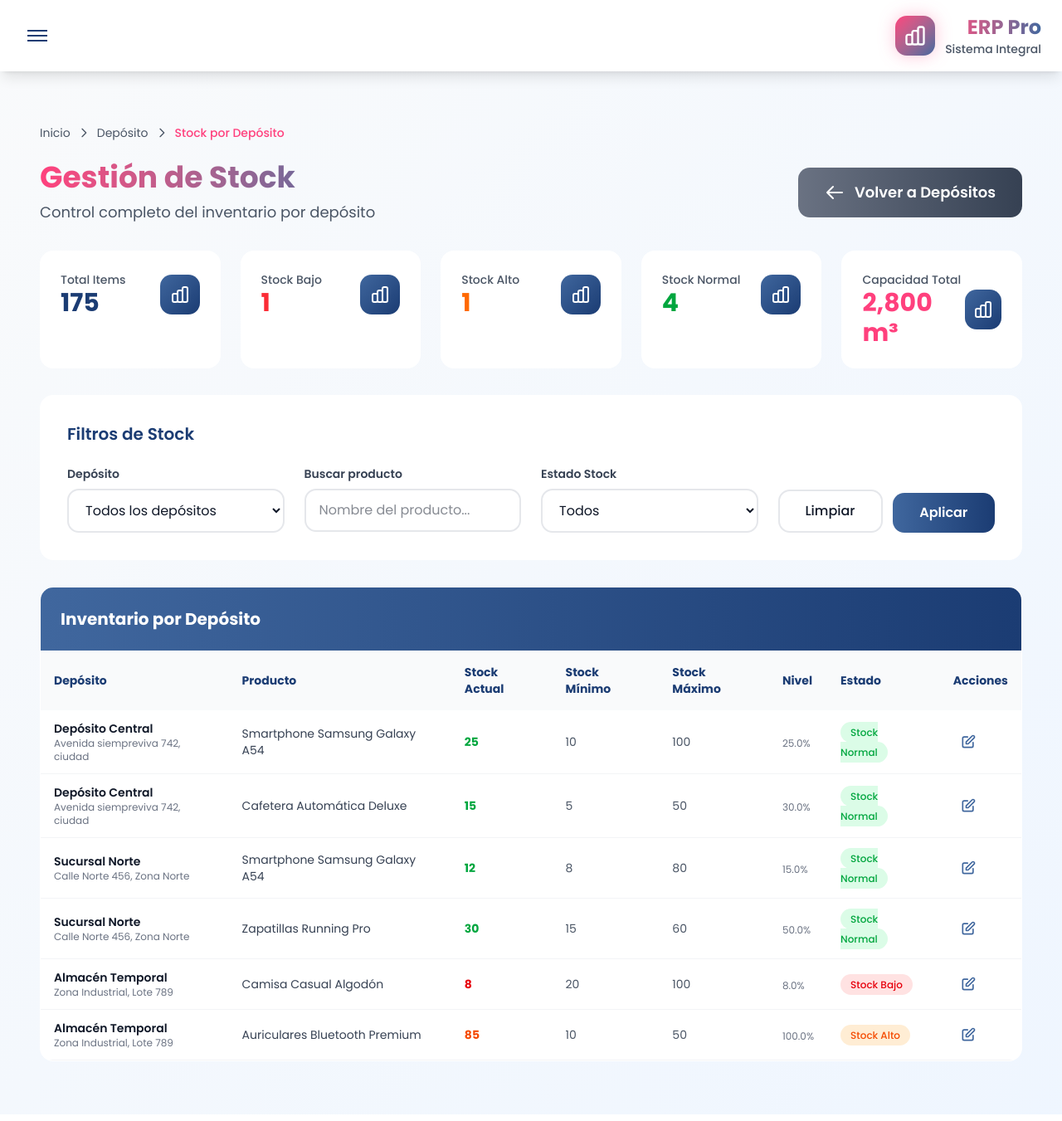
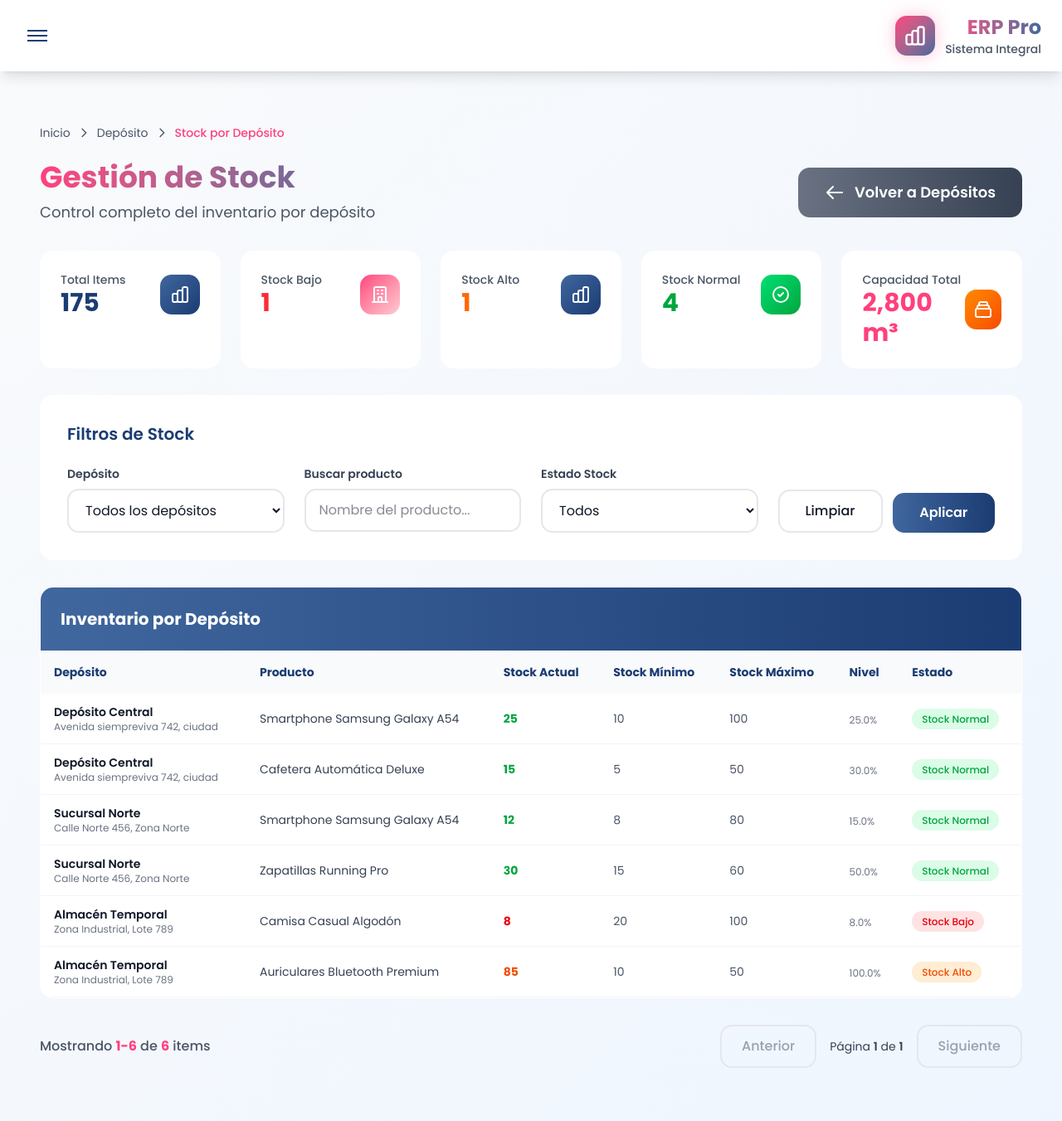
Before and after one commit to davidelcastillo/alfa-y-omega-sist3, a Next.js app: page /depositos/stock in a window 1280 px wide. Shown: the whole page at 83% size. Built offline with nearby package versions, Linux system fonts and the light colour scheme.

Commit message:
Modificación del frontend de deposito para conectarlo con gestión de stock

```diff
--- a/src/app/depositos/page.tsx
+++ b/src/app/depositos/page.tsx
@@ -1,6 +1,6 @@
 'use client'
 
-import { useMemo, useState } from 'react'
+import { useMemo, useState, useEffect } from 'react'
 import StatsCards from '@/components/depositos/StatsCards'
 import Filters from '@/components/depositos/Filters'
 import DepositsTable from '@/components/depositos/DepositsTable'
@@ -16,6 +16,7 @@ type FiltersState = {
 }
 
 const DEFAULT_FILTERS: FiltersState = { search: '', tipo: '', estado: '' }
+const PAGE_SIZE = 10
 
 export default function DepositosPage() {
   const [deposits, setDeposits] = useState<Deposito[]>(depositsMock)
@@ -26,12 +27,29 @@ export default function DepositosPage() {
   const filtered = useMemo(() => {
     const q = filters.search.toLowerCase()
     return deposits.filter(d => {
-      const bySearch = !q || [d.nombre, d.ubicacion, d.ciudad, d.provincia].some(s => s.toLowerCase().includes(q))
-      const byTipo   = !filters.tipo   || d.tipo === filters.tipo
+      const bySearch =
+        !q ||
+        [d.nombre, d.ubicacion, d.ciudad, d.provincia]
+          .filter(Boolean)
+          .some(s => (s as string).toLowerCase().includes(q))
+      const byTipo = !filters.tipo || d.tipo === filters.tipo
       const byEstado = !filters.estado || d.estado === filters.estado
       return bySearch && byTipo && byEstado
     })
   }, [deposits, filters])
+
+  // --- Paginación ---
+  const [page, setPage] = useState(1)
+  useEffect(() => { setPage(1) }, [filters]) // reset al cambiar filtros
+  const totalItems = filtered.length
+  const totalPages = Math.max(1, Math.ceil(totalItems / PAGE_SIZE))
+  useEffect(() => {
+    if (page > totalPages) setPage(totalPages)
+  }, [page, totalPages])
+
+  const start = (page - 1) * PAGE_SIZE
+  const end = Math.min(start + PAGE_SIZE, totalItems)
+  const pageItems = filtered.slice(start, end)
 
   function onEdit(id: number) {
     const dep = deposits.find(d => d.id === id) ?? null
@@ -91,15 +109,16 @@ export default function DepositosPage() {
             <span>Nuevo Depósito</span>
           </button>
 
-          {/* Gestionar Stock (Link estilizado como botón) */}
+          {/* Gestionar Stock */}
           <Link
             href="/depositos/stock"
-              className="bg-gradient-to-r from-primary-blue to-dark-blue text-white px-8 py-4 rounded-xl font-semibold flex items-center space-x-3 text-lg hover:shadow-lg transition-all">
-              <svg className="w-6 h-6" fill="none" stroke="currentColor" viewBox="0 0 24 24" aria-hidden>
-                <path strokeLinecap="round" strokeLinejoin="round" strokeWidth="2" d="M9 19v-6a2 2 0 00-2-2H5a2 2 0 00-2 2v6a2 2 0 002 2h2a2 2 0 002-2zm0 0V9a2 2 0 012-2h2a2 2 0 012 2v10m-6 0a2 2 0 002 2h2a2 2 0 002-2m0 0V5a2 2 0 012-2h2a2 2 0 012 2v14a2 2 0 01-2 2h-2a2 2 0 01-2-2z"/>
-              </svg>
-              <span>Gestionar Stock</span>
-            </Link>
+            className="bg-gradient-to-r from-primary-blue to-dark-blue text-white px-8 py-4 rounded-xl font-semibold flex items-center space-x-3 text-lg hover:shadow-lg transition-all"
+          >
+            <svg className="w-6 h-6" fill="none" stroke="currentColor" viewBox="0 0 24 24" aria-hidden>
+              <path strokeLinecap="round" strokeLinejoin="round" strokeWidth="2" d="M9 19v-6a2 2 0 00-2-2H5a2 2 0 00-2 2v6a2 2 0 002 2h2a2 2 0 002-2zm0 0V9a2 2 0 012-2h2a2 2 0 012 2v10m-6 0a2 2 0 002 2h2a2 2 0 002-2m0 0V5a2 2 0 012-2h2a2 2 0 012 2v14a2 2 0 01-2 2h-2a2 2 0 01-2-2z"/>
+            </svg>
+            <span>Gestionar Stock</span>
+          </Link>
         </div>
       </div>
 
@@ -108,25 +127,46 @@ export default function DepositosPage() {
       <Filters
         value={filters}
         onChange={setFilters}
-        onApply={() => { /* el filtro ya es reactivo */ }}
+        onApply={() => { /* reactivo */ }}
       />
 
       <DepositsTable
-        deposits={filtered}
+        deposits={pageItems}
         onEdit={onEdit}
         onDelete={onDelete}
       />
 
-      {/* Paginación placeholder */}
-      <div className="flex flex-col md:flex-row justify-between items-center mt-8 space-y-4 md:space-y-0">
+      {/* Footer / Paginación */}
+      <div className="flex flex-col md:flex-row justify-between items-center mt-8 gap-4">
         <p className="text-gray-600 font-medium">
-          Mostrando <span className="font-bold text-primary-pink">{filtered.length}</span> de{' '}
-          <span className="font-bold text-primary-pink">{deposits.length}</span> depósitos
+          {totalItems === 0 ? (
+            <>Mostrando <span className="font-bold text-primary-pink">0</span> de <span className="font-bold text-primary-pink">0</span> depósitos</>
+          ) : (
+            <>Mostrando <span className="font-bold text-primary-pink">{start + 1}-{end}</span> de <span className="font-bold text-primary-pink">{totalItems}</span> depósitos</>
+          )}
         </p>
-        <div className="flex space-x-2">
-          <button className="px-6 py-3 border-2 border-gray-200 rounded-xl hover:bg-gray-50 transition-colors font-medium">Anterior</button>
-          <button className="px-6 py-3 bg-gradient-to-r from-primary-pink to-light-pink text-white rounded-xl font-medium">1</button>
-          <button className="px-6 py-3 border-2 border-gray-200 rounded-xl hover:bg-gray-50 transition-colors font-medium">Siguiente</button>
+        <div className="flex items-center gap-2">
+          <button
+            onClick={() => setPage(p => Math.max(1, p - 1))}
+            disabled={page <= 1}
+            className={`px-6 py-3 border-2 rounded-xl font-medium transition-colors
+              ${page <= 1 ? 'border-gray-200 text-gray-400 cursor-not-allowed' : 'border-gray-200 hover:bg-gray-50'}`}
+          >
+            Anterior
+          </button>
+
+          <span className="text-sm text-gray-700 px-2">
+            Página <span className="font-semibold">{Math.min(page, totalPages)}</span> de <span className="font-semibold">{totalPages}</span>
+          </span>
+
+          <button
+            onClick={() => setPage(p => Math.min(totalPages, p + 1))}
+            disabled={page >= totalPages}
+            className={`px-6 py-3 border-2 rounded-xl font-medium transition-colors
+              ${page >= totalPages ? 'border-gray-200 text-gray-400 cursor-not-allowed' : 'border-gray-200 hover:bg-gray-50'}`}
+          >
+            Siguiente
+          </button>
         </div>
       </div>
 
--- a/src/app/depositos/stock/page.tsx
+++ b/src/app/depositos/stock/page.tsx
@@ -1,14 +1,13 @@
 'use client'
 
-import { useMemo, useState } from 'react'
-import { depositsMock, productsLiteMock, stockItemsMock } from '@/lib/deposito/productsData'
+import { useMemo, useState, useEffect } from 'react'
+import { useSearchParams } from 'next/navigation'
+import { depositsMock, productsLiteMock, stockItemsMock } from '@/lib/deposito/productsData' // borrar este al final del sprint
 import type { Deposito, ProductoLite } from '@/lib/deposito/types'
 import StockStatsCards from '@/components/depositos/StockStatsCards'
 import StockFilters, { type StockFiltersState } from '@/components/depositos/StockFilters'
 import StockTable from '@/components/depositos/StockTable'
-import StockModal from '@/components/depositos/StockModal'
 import Link from 'next/link'
-
 
 export type StockStatus = 'bajo' | 'normal' | 'alto'
 
@@ -60,17 +59,25 @@ function toUI(
 }
 
 const DEFAULT_FILTERS: StockFiltersState = { depositId: '', productQuery: '', status: '' }
+const PAGE_SIZE = 10
 
 export default function StockPage() {
-  const [deposits, setDeposits] = useState(depositsMock)
+  const searchParams = useSearchParams()
+  const initialDepositId = useMemo<number | ''>(() => {
+    const v = searchParams.get('depositId')
+    const n = v ? Number(v) : NaN
+    return Number.isFinite(n) && n > 0 ? n : ''
+  }, [searchParams])
+
+  const [deposits] = useState(depositsMock)
   const [products] = useState(productsLiteMock)
   const [stock] = useState(() => toUI(deposits, products))
-  const [filters, setFilters] = useState<StockFiltersState>(DEFAULT_FILTERS)
+  const [filters, setFilters] = useState<StockFiltersState>({
+    ...DEFAULT_FILTERS,
+    depositId: initialDepositId, // preselecciona depósito desde la URL
+  })
 
-  // Modal edición/ajuste
-  const [open, setOpen] = useState(false)
-  const [editingId, setEditingId] = useState<number | null>(null)
-
+  // ---- Filtro (reactivo) ----
   const filtered = useMemo(() => {
     const byDeposit = (s: UIStock) => !filters.depositId || s.depositId === filters.depositId
     const q = filters.productQuery.trim().toLowerCase()
@@ -79,7 +86,7 @@ export default function StockPage() {
     return stock.filter(s => byDeposit(s) && byProduct(s) && byStatus(s))
   }, [stock, filters])
 
-  // para stats: capacidad total de depósitos involucrados en los resultados
+  // ---- Stats usan todos los filtrados (no solo la página) ----
   const involvedDepositIds = useMemo(
     () => Array.from(new Set(filtered.map(r => r.depositId))),
     [filtered]
@@ -89,28 +96,17 @@ export default function StockPage() {
     [deposits, involvedDepositIds]
   )
 
-  // acciones tabla
-  const onEdit = (id: number) => { setEditingId(id); setOpen(true) }
-  const onSave = (patch: Partial<UIStock> & { id: number }) => {
-    // Base demo: solo actualiza UI local en memoria
-    // (Si después querés llevarlo a DB, acá va el fetch a tu API y un refresh de datos)
-    const idx = stock.findIndex(s => s.id === patch.id)
-    if (idx >= 0) {
-      const current = stock[idx]
-      const next = {
-        ...current,
-        ...patch,
-      }
-      // sincronizar status y progress si cambió algún valor
-      next.status = statusOf(next)
-      next.progress = next.stockMaximo > 0 ? Math.min((next.stockActual / next.stockMaximo) * 100, 100) : 0
-      stock[idx] = next
-    }
-    setOpen(false)
-    setEditingId(null)
-  }
+  // ---- Paginación (como en productos) ----
+  const [page, setPage] = useState(1)
+  useEffect(() => { setPage(1) }, [filters]) // reset al cambiar filtros
 
-  const editing = editingId ? filtered.find(x => x.id === editingId) ?? null : null
+  const totalItems = filtered.length
+  const totalPages = Math.max(1, Math.ceil(totalItems / PAGE_SIZE))
+  useEffect(() => { if (page > totalPages) setPage(totalPages) }, [page, totalPages])
+
+  const start = (page - 1) * PAGE_SIZE
+  const end = Math.min(start + PAGE_SIZE, totalItems)
+  const pageItems = filtered.slice(start, end)
 
   return (
     <main className="max-w-7xl mx-auto px-6 py-8 screen-transition">
@@ -142,22 +138,15 @@ export default function StockPage() {
             className="bg-gradient-to-r from-gray-500 to-gray-700 text-white px-8 py-4 rounded-xl font-semibold flex items-center space-x-3 text-lg hover:shadow-lg transition-all"
           >
             <svg className="w-6 h-6" fill="none" stroke="currentColor" viewBox="0 0 24 24" aria-hidden>
-              <path
-                strokeLinecap="round"
-                strokeLinejoin="round"
-                strokeWidth="2"
-                d="M10 19l-7-7m0 0l7-7m-7 7h18"
-              />
+              <path strokeLinecap="round" strokeLinejoin="round" strokeWidth="2" d="M10 19l-7-7m0 0l7-7m-7 7h18" />
             </svg>
             <span>Volver a Depósitos</span>
           </Link>
         </div>
       </div>
 
-
       {/* Stats */}
       <StockStatsCards stock={filtered} deposits={involvedDeposits} />
-
 
       {/* Filtros */}
       <StockFilters
@@ -165,21 +154,45 @@ export default function StockPage() {
         products={products}
         value={filters}
         onChange={setFilters}
-        onApply={() => { /* opcional: ya filtra en vivo */ }}
+        onApply={() => { /* ya filtra en vivo */ }}
       />
 
-      {/* Tabla */}
-      <StockTable items={filtered} onEdit={onEdit} />
+      {/* Tabla (paginada) */}
+      <StockTable items={pageItems} />
 
-      {/* Modal edición */}
-      <StockModal
-        open={open}
-        item={editing}
-        deposits={deposits}
-        products={products}
-        onClose={() => { setOpen(false); setEditingId(null) }}
-        onSave={onSave}
-      />
+      {/* Footer / Paginación */}
+      <div className="flex flex-col md:flex-row justify-between items-center mt-8 gap-4">
+        <p className="text-gray-600 font-medium">
+          {totalItems === 0 ? (
+            <>Mostrando <span className="font-bold text-primary-pink">0</span> de <span className="font-bold text-primary-pink">0</span> items</>
+          ) : (
+            <>Mostrando <span className="font-bold text-primary-pink">{start + 1}-{end}</span> de <span className="font-bold text-primary-pink">{totalItems}</span> items</>
+          )}
+        </p>
+        <div className="flex items-center gap-2">
+          <button
+            onClick={() => setPage(p => Math.max(1, p - 1))}
+            disabled={page <= 1}
+            className={`px-6 py-3 border-2 rounded-xl font-medium transition-colors
+              ${page <= 1 ? 'border-gray-200 text-gray-400 cursor-not-allowed' : 'border-gray-200 hover:bg-gray-50'}`}
+          >
+            Anterior
+          </button>
+
+          <span className="text-sm text-gray-700 px-2">
+            Página <span className="font-semibold">{Math.min(page, totalPages)}</span> de <span className="font-semibold">{totalPages}</span>
+          </span>
+
+          <button
+            onClick={() => setPage(p => Math.min(totalPages, p + 1))}
+            disabled={page >= totalPages}
+            className={`px-6 py-3 border-2 rounded-xl font-medium transition-colors
+              ${page >= totalPages ? 'border-gray-200 text-gray-400 cursor-not-allowed' : 'border-gray-200 hover:bg-gray-50'}`}
+          >
+            Siguiente
+          </button>
+        </div>
+      </div>
     </main>
   )
 }
--- a/src/components/depositos/StockStatsCards.tsx
+++ b/src/components/depositos/StockStatsCards.tsx
@@ -1,5 +1,42 @@
 import type { Deposito } from '@/lib/deposito/types'
-import type { UIStock, StockStatus } from '@/app/depositos/stock/page.tsx' //agregue .tsx
+import type { UIStock } from '@/app/depositos/stock/page.tsx' // si podés, mové estos types a /lib para evitar importar desde pages
+
+// Opcional: si este comp se usa dentro de una Client Page, ya se renderiza en el cliente.
+// Si lo usás desde Server, agregá 'use client' arriba para evitar issues con toLocaleString.
+
+function Icon({ name }: { name: 'building' | 'check' | 'bars' | 'capacity' }) {
+  const cls = 'w-6 h-6 text-white'
+  switch (name) {
+    case 'building':
+      return (
+        <svg className={cls} fill="none" stroke="currentColor" viewBox="0 0 24 24" aria-hidden>
+          <path strokeLinecap="round" strokeLinejoin="round" strokeWidth="2"
+            d="M19 21V5a2 2 0 00-2-2H7a2 2 0 00-2 2v16m14 0h2m-2 0h-5m-9 0H3m2 0h5M9 7h1m-1 4h1m4-4h1m-1 4h1m-5 10v-5a1 1 0 011-1h2a1 1 0 011 1v5m-4 0h4"/>
+        </svg>
+      )
+    case 'check':
+      return (
+        <svg className={cls} fill="none" stroke="currentColor" viewBox="0 0 24 24" aria-hidden>
+          <path strokeLinecap="round" strokeLinejoin="round" strokeWidth="2"
+            d="M9 12l2 2 4-4m6 2a9 9 0 11-18 0 9 9 0 0118 0z"/>
+        </svg>
+      )
+    case 'bars':
+      return (
+        <svg className={cls} fill="none" stroke="currentColor" viewBox="0 0 24 24" aria-hidden>
+          <path strokeLinecap="round" strokeLinejoin="round" strokeWidth="2"
+            d="M9 19v-6a2 2 0 00-2-2H5a2 2 0 00-2 2v6a2 2 0 002 2h2a2 2 0 002-2zm0 0V9a2 2 0 012-2h2a2 2 0 012 2v10m-6 0a2 2 0 002 2h2a2 2 0 002-2m0 0V5a2 2 0 012-2h2a2 2 0 012 2v14a2 2 0 01-2 2h-2a2 2 0 01-2-2z"/>
+        </svg>
+      )
+    case 'capacity':
+      return (
+        <svg className={cls} fill="none" stroke="currentColor" viewBox="0 0 24 24" aria-hidden>
+          <path strokeLinecap="round" strokeLinejoin="round" strokeWidth="2"
+            d="M19 11H5m14 0a2 2 0 012 2v6a2 2 0 01-2 2H5a2 2 0 01-2-2v-6a2 2 0 012-2m14 0V9a2 2 0 00-2-2M5 11V9a2 2 0 012-2m0 0V5a2 2 0 012-2h6a2 2 0 012 2v2M7 7h10"/>
+        </svg>
+      )
+  }
+}
 
 export default function StockStatsCards({
   stock,
@@ -8,24 +45,33 @@ export default function StockStatsCards({
   stock: UIStock[]
   deposits: Deposito[]
 }) {
-  const sum = (a: number, b: number) => a + b
-  const totalItems = stock.map(s => s.stockActual).reduce(sum, 0)
+  const totalItems = stock.reduce((s, it) => s + Number(it?.stockActual ?? 0), 0)
   const stockBajo   = stock.filter(s => s.status === 'bajo').length
   const stockAlto   = stock.filter(s => s.status === 'alto').length
   const stockNormal = stock.filter(s => s.status === 'normal').length
-  const totalCapacity = deposits.reduce((acc, d) => acc + (d.capacidad || 0), 0)
+  const totalCapacity = deposits.reduce((acc, d) => acc + (Number(d.capacidad) || 0), 0)
 
-  const Card = ({ title, value, accent }: { title: string; value: string | number; accent: string }) => (
+  const Card = ({
+    title,
+    value,
+    accent,
+    icon,
+    iconBg,
+  }: {
+    title: string
+    value: string | number
+    accent: string
+    icon: 'building' | 'check' | 'bars' | 'capacity'
+    iconBg: string // e.g. 'from-primary-pink to-light-pink'
+  }) => (
     <div className="glass-effect rounded-2xl p-6 card-hover">
       <div className="flex items-center justify-between">
         <div>
           <p className="text-gray-600 text-sm font-medium">{title}</p>
           <p className={`text-3xl font-bold ${accent}`}>{value}</p>
         </div>
-        <div className="w-12 h-12 bg-gradient-to-br from-primary-blue to-dark-blue rounded-xl flex items-center justify-center">
-          <svg className="w-6 h-6 text-white" fill="none" stroke="currentColor" viewBox="0 0 24 24">
-            <path strokeLinecap="round" strokeLinejoin="round" strokeWidth="2" d="M9 19v-6a2 2 0 00-2-2H5a2 2 0 00-2 2v6a2 2 0 002 2h2a2 2 0 002-2zm0 0V9a2 2 0 012-2h2a2 2 0 012 2v10m-6 0a2 2 0 002 2h2a2 2 0 002-2m0 0V5a2 2 0 012-2h2a2 2 0 012 2v14a2 2 0 01-2 2h-2a2 2 0 01-2-2z"/>
-          </svg>
+        <div className={`w-12 h-12 bg-gradient-to-br ${iconBg} rounded-xl flex items-center justify-center`}>
+          <Icon name={icon} />
         </div>
       </div>
     </div>
@@ -33,11 +79,41 @@ export default function StockStatsCards({
 
   return (
     <div className="grid grid-cols-1 md:grid-cols-5 gap-6 mb-8">
-      <Card title="Total Items"   value={totalItems.toLocaleString()} accent="text-dark-blue" />
-      <Card title="Stock Bajo"    value={stockBajo}   accent="text-red-500" />
-      <Card title="Stock Alto"    value={stockAlto}   accent="text-orange-500" />
-      <Card title="Stock Normal"  value={stockNormal} accent="text-green-600" />
-      <Card title="Capacidad Total" value={`${totalCapacity.toLocaleString()} m³`} accent="text-primary-pink" />
+      <Card
+        title="Total Items"
+        value={totalItems.toLocaleString()}
+        accent="text-dark-blue"
+        icon="bars"
+        iconBg="from-primary-blue to-dark-blue"
+      />
+      <Card
+        title="Stock Bajo"
+        value={stockBajo}
+        accent="text-red-500"
+        icon="building" // si preferís otro para 'bajo', decime y lo cambio
+        iconBg="from-primary-pink to-light-pink"
+      />
+      <Card
+        title="Stock Alto"
+        value={stockAlto}
+        accent="text-orange-500"
+        icon="bars"
+        iconBg="from-primary-blue to-dark-blue"
+      />
+      <Card
+        title="Stock Normal"
+        value={stockNormal}
+        accent="text-green-600"
+        icon="check"
+        iconBg="from-green-400 to-green-600"
+      />
+      <Card
+        title="Capacidad Total"
+        value={`${totalCapacity.toLocaleString()} m³`}
+        accent="text-primary-pink"
+        icon="capacity"
+        iconBg="from-orange-400 to-orange-600"
+      />
     </div>
   )
 }
--- a/src/components/depositos/StockTable.tsx
+++ b/src/components/depositos/StockTable.tsx
@@ -8,10 +8,8 @@ function statusClasses(status: UIStock['status']) {
 
 export default function StockTable({
   items,
-  onEdit,
 }: {
   items: UIStock[]
-  onEdit: (id: number) => void
 }) {
   return (
     <div className="glass-effect rounded-2xl overflow-hidden card-hover">
@@ -22,16 +20,29 @@ export default function StockTable({
         <table className="w-full">
           <thead className="bg-gray-50">
             <tr>
-              {['Depósito', 'Producto', 'Stock Actual', 'Stock Mínimo', 'Stock Máximo', 'Nivel', 'Estado', 'Acciones']
-                .map(h => <th key={h} className="px-4 py-4 text-left text-sm font-bold text-dark-blue">{h}</th>)
-              }
+              {[
+                'Depósito',
+                'Producto',
+                'Stock Actual',
+                'Stock Mínimo',
+                'Stock Máximo',
+                'Nivel',
+                'Estado',
+              ].map((h) => (
+                <th key={h} className="px-4 py-4 text-left text-sm font-bold text-dark-blue">
+                  {h}
+                </th>
+              ))}
             </tr>
           </thead>
           <tbody>
-            {items.map(it => {
+            {items.map((it) => {
               const cls = statusClasses(it.status)
               return (
-                <tr key={it.id} className="border-b border-gray-100 hover:bg-gray-50 transition-colors">
+                <tr
+                  key={it.id}
+                  className="border-b border-gray-100 hover:bg-gray-50 transition-colors"
+                >
                   <td className="px-4 py-3">
                     <div className="text-sm font-semibold text-gray-900">{it.depositNombre}</div>
                     <div className="text-xs text-gray-500">{it.depositUbicacion}</div>
@@ -42,32 +53,32 @@ export default function StockTable({
                   <td className="px-4 py-3 text-sm text-gray-600">{it.stockMaximo}</td>
                   <td className="px-4 py-3">
                     <div className="stock-progress">
-                      <div className="stock-progress-bar bg-gray-400" style={{ width: `${it.progress}%` }} />
+                      <div
+                        className="stock-progress-bar bg-gray-400"
+                        style={{ width: `${it.progress}%` }}
+                      />
                     </div>
                     <div className="text-xs text-gray-500 mt-1">{it.progress.toFixed(1)}%</div>
                   </td>
                   <td className="px-4 py-3">
                     <span className={`px-3 py-1 text-xs font-medium rounded-full ${cls.pill}`}>
-                      {it.status === 'bajo' ? 'Stock Bajo' : it.status === 'alto' ? 'Stock Alto' : 'Stock Normal'}
+                      {it.status === 'bajo'
+                        ? 'Stock Bajo'
+                        : it.status === 'alto'
+                        ? 'Stock Alto'
+                        : 'Stock Normal'}
                     </span>
-                  </td>
-                  <td className="px-4 py-3">
-                    <button
-                      onClick={() => onEdit(it.id)}
-                      className="text-primary-blue hover:text-dark-blue transition-colors p-2 rounded-lg hover:bg-light-pink"
-                      aria-label="Ajustar stock"
-                    >
-                      <svg className="w-5 h-5" fill="none" stroke="currentColor" viewBox="0 0 24 24">
-                        <path strokeLinecap="round" strokeLinejoin="round" strokeWidth="2" d="M11 5H6a2 2 0 00-2 2v11a2 2 0 002 2h11a2 2 0 002-2v-5m-1.414-9.414a2 2 0 112.828 2.828L11.828 15H9v-2.828l8.586-8.586z"/>
-                      </svg>
-                    </button>
                   </td>
                 </tr>
               )
             })}
 
             {items.length === 0 && (
-              <tr><td colSpan={8} className="px-6 py-10 text-center text-gray-500">Sin resultados</td></tr>
+              <tr>
+                <td colSpan={7} className="px-6 py-10 text-center text-gray-500">
+                  Sin resultados
+                </td>
+              </tr>
             )}
           </tbody>
         </table>
```
Also changed, not shown: src/components/depositos/DepositsTable.tsx (+41 -8 lines).
